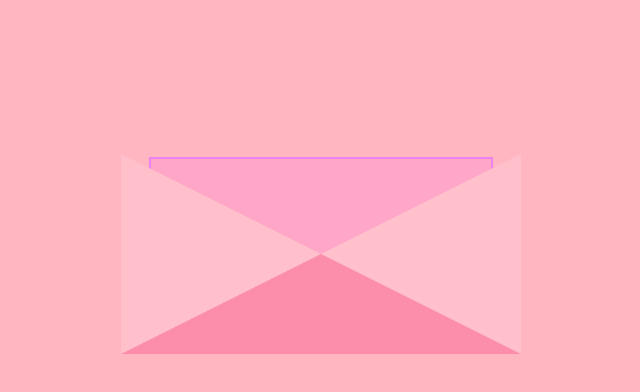
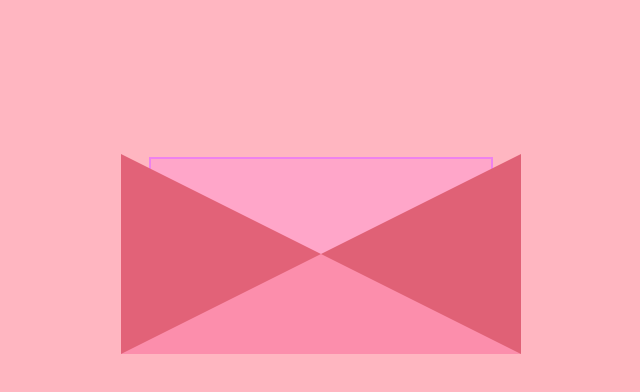
Before and after one commit to abdulrhmannawwar/ForMyBabe, a plain HTML site: page index.html in a window 1280 px wide. Shown: the part 106-498 px from the top of the page, without its empty margins (319-959 px from the left). Drawn offline with Linux system fonts and the light colour scheme.

Commit message:
Add files via upload

```diff
--- a/abdo.css
+++ b/abdo.css
@@ -19,8 +19,8 @@ body{
     height: 0;
     border-top : 100px solid transparent;
     border-bottom: 100px solid #FC8EAC;
-    border-right: 200px solid #FFC0CB;
-    border-left: 200px solid #FFC0CB;
+    border-right: 200px solid #e06176;
+    border-left: 200px solid #e26278;
 }
 .container .txt{
     font-weight: bold;
```
